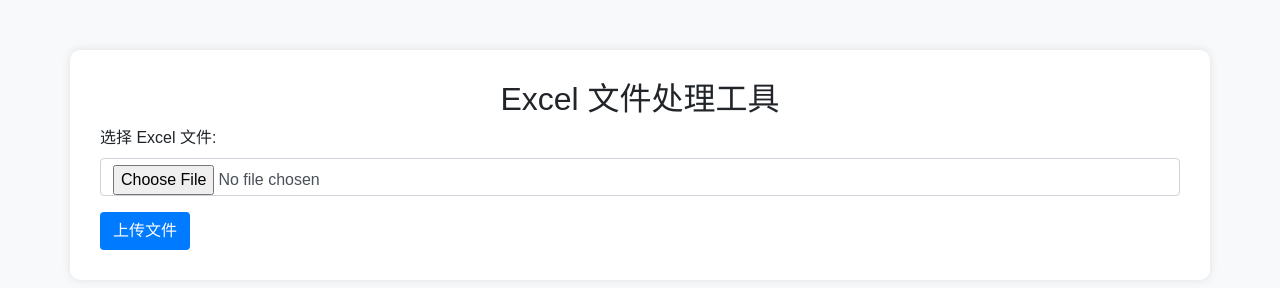
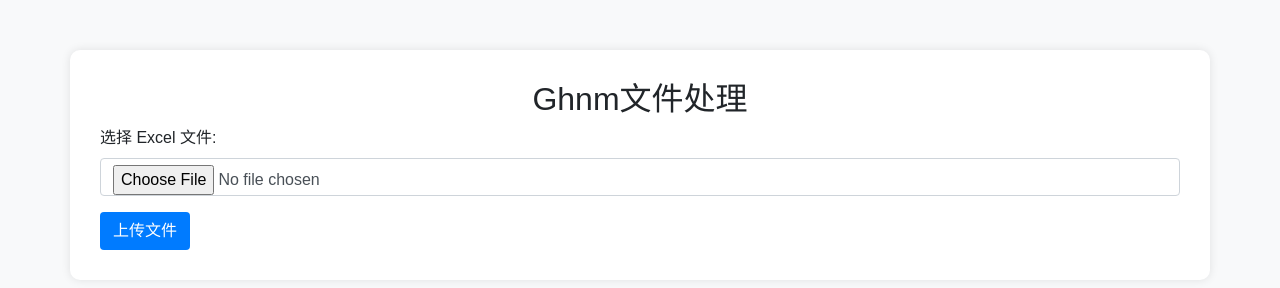
Before and after one commit to HhhGGOD/Ghnm, a plain HTML site: page templates/index.html in a window 1280 px wide. Drawn offline with nearby package versions, Linux system fonts and the light colour scheme.

Commit message:
上线前

```diff
--- a/templates/index.html
+++ b/templates/index.html
@@ -5,7 +5,7 @@
     <meta name="viewport" content="width=device-width, initial-scale=1.0">
     <link rel="stylesheet" href="https://cdnjs.cloudflare.com/ajax/libs/font-awesome/5.15.1/css/all.min.css">
     <link rel="stylesheet" href="https://stackpath.bootstrapcdn.com/bootstrap/4.5.2/css/bootstrap.min.css">
-    <title>Excel 文件处理</title>
+    <title>Ghnm文件处理</title>
     <style>
         body {
             background-color: #f8f9fa;
@@ -32,7 +32,7 @@
 </head>
 <body>
     <div class="container">
-        <h2 class="text-center">Excel 文件处理工具</h2>
+        <h2 class="text-center">Ghnm文件处理</h2>
         <form id="upload-form" enctype="multipart/form-data">
             <div class="form-group">
                 <label for="file">选择 Excel 文件:</label>
```
